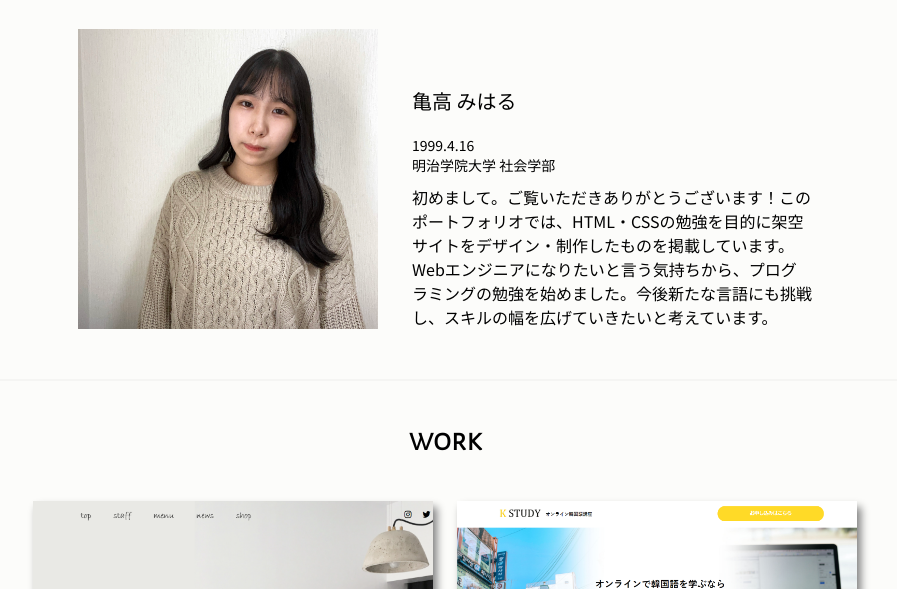
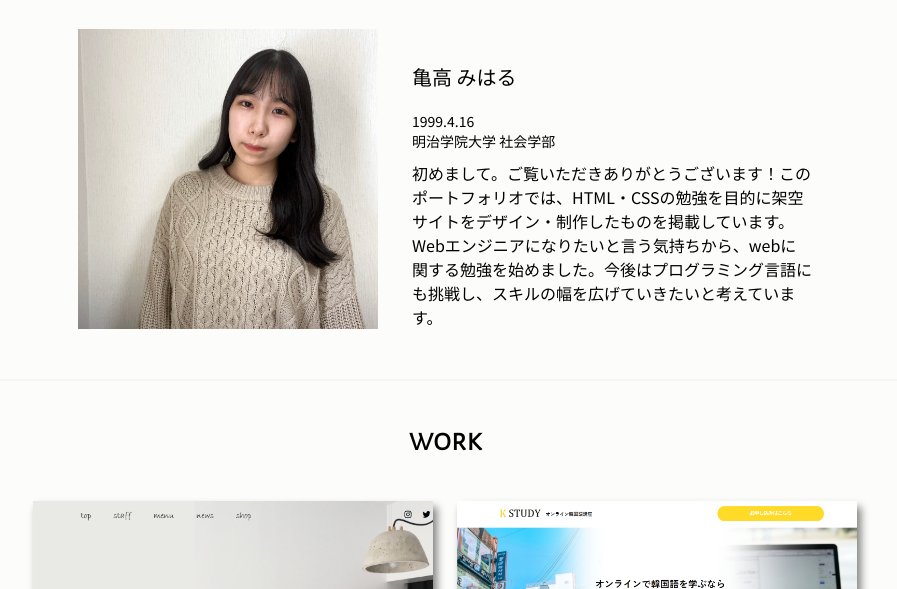
Before and after one commit to kametakamiharu/portfolio, a plain HTML site: page index.html in a window 1280 px wide. Shown: the part 511-1100 px from the top of the page, without its empty margins (195-1092 px from the left). Drawn offline with Linux system fonts and the light colour scheme.

Commit message:
Update index.html

```diff
--- a/index.html
+++ b/index.html
@@ -26,7 +26,7 @@
             <p class="txtss">1999.4.16</p>
             <p class="txtss">明治学院大学 社会学部</p>
             <p class="txts">初めまして。ご覧いただきありがとうございます！このポートフォリオでは、HTML・CSSの勉強を目的に架空サイトをデザイン・制作したものを掲載しています。
-              Webエンジニアになりたいと言う気持ちから、プログラミングの勉強を始めました。今後新たな言語にも挑戦し、スキルの幅を広げていきたいと考えています。</p>
+              Webエンジニアになりたいと言う気持ちから、webに関する勉強を始めました。今後はプログラミング言語にも挑戦し、スキルの幅を広げていきたいと考えています。</p>
           </div>
         </div>
       </div>
```
